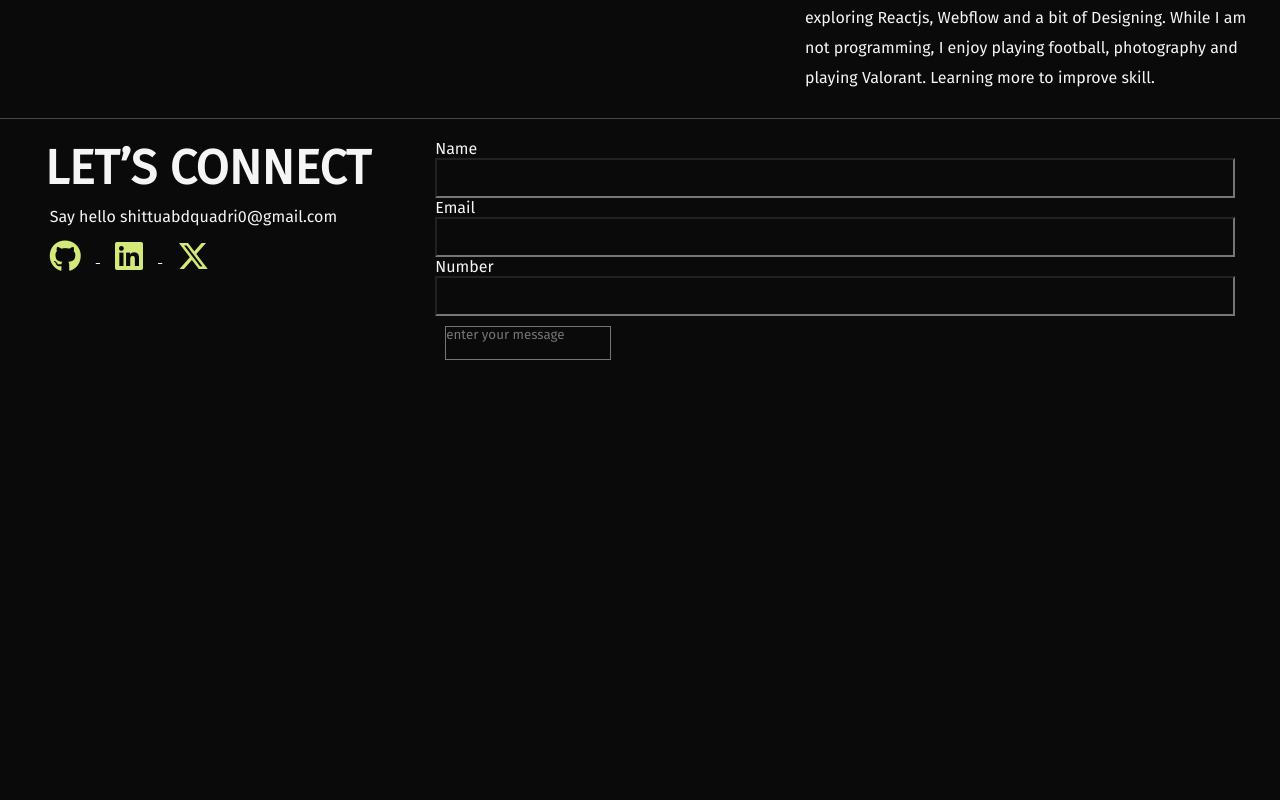
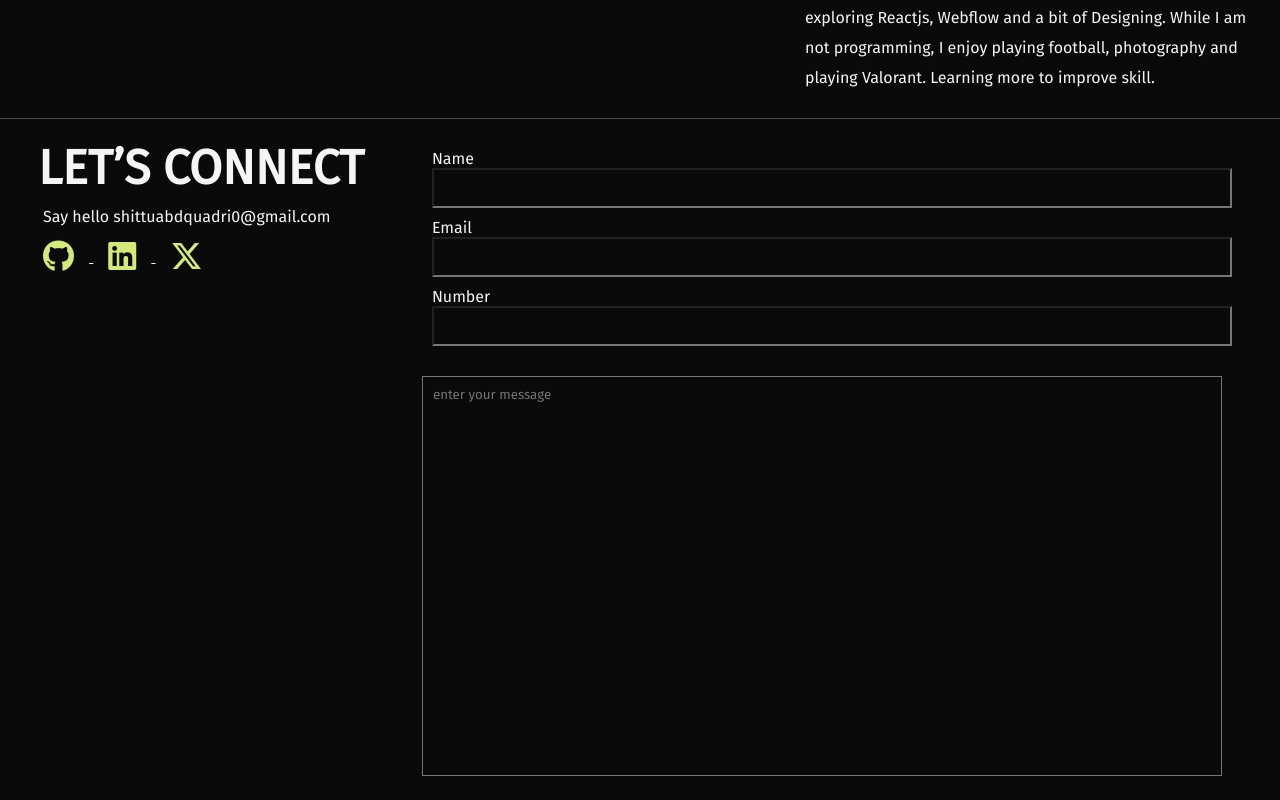
Before and after one commit to GAMSH655/Dev_q, a React (Vite) app: page / in a window 1280 px wide. Shown: the part 2330-3130 px from the top of the page. Before the commit the page ends 2724 px from the top, so only its background shows below. Built offline with nearby package versions, Linux system fonts and the light colour scheme.

Commit message:
finished working

```diff
--- a/src/Components/Connect.css
+++ b/src/Components/Connect.css
@@ -26,16 +26,20 @@
 }
 textarea{
     resize: none;
-    margin: 10px;
+    width: 100vh;
+    height: 50vh;
+    margin-top: 20px;
+    padding: 10px;
 }
 .inputname{
     font-weight: normal;
     text-transform: capitalize;
     font-size: medium;
 }
+
 .nameInput{
-
-}
+    margin: 10px;
+  }
 form {
     margin: 20px;
 }
```
